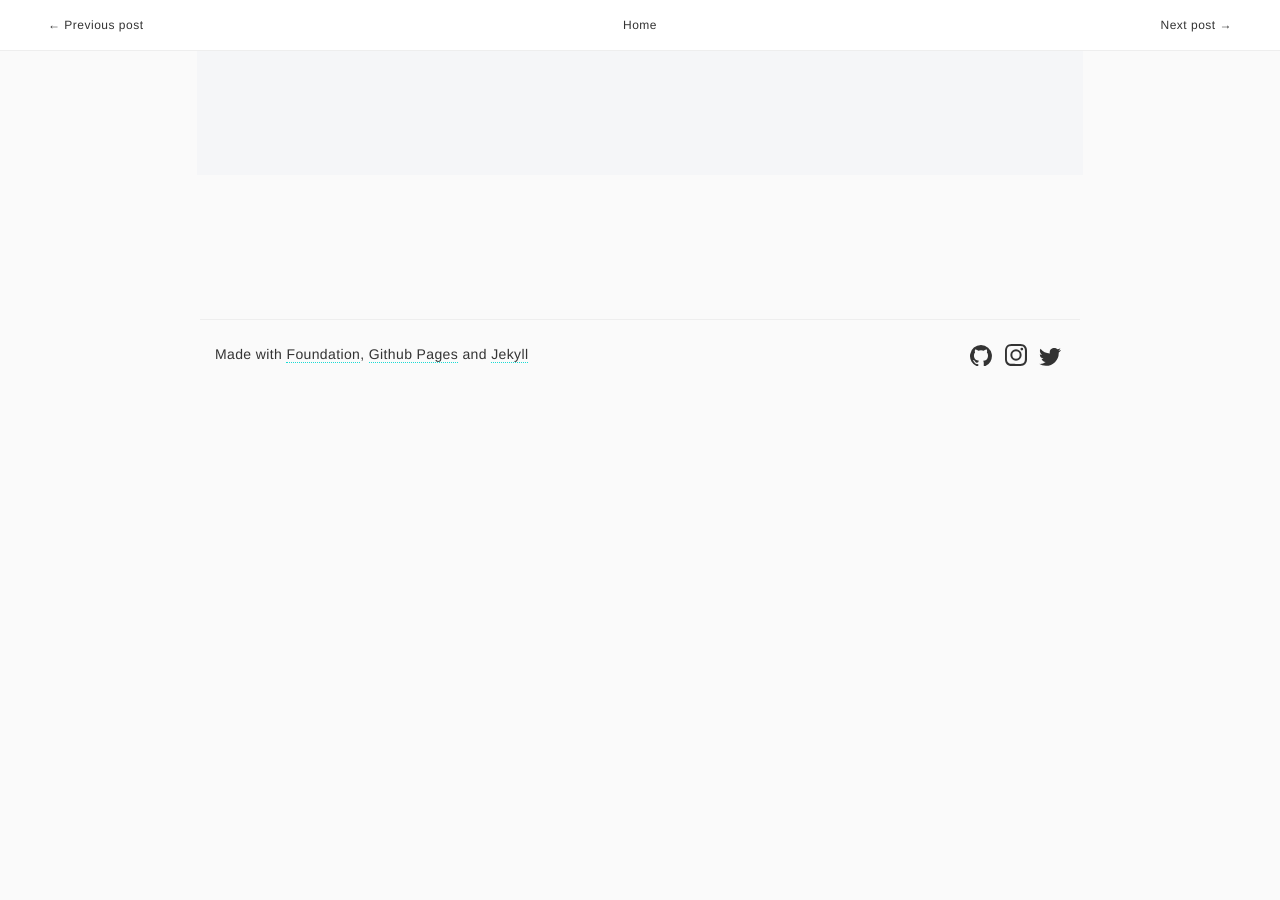
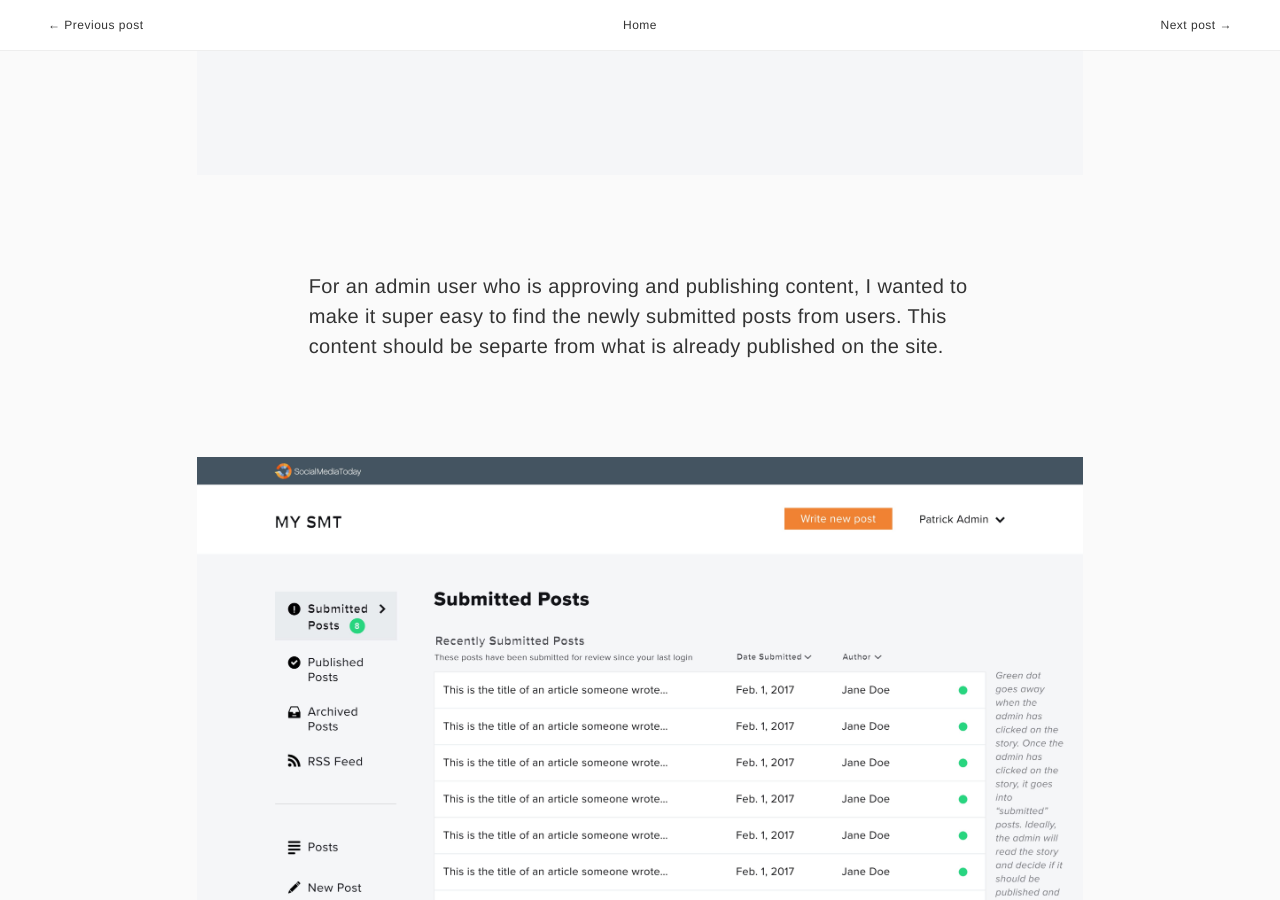
Before and after one commit to nancopeland/old-portfolio-site, a Jekyll site: the page built from _posts/2017-6-10-smt-user-content-admin.markdown, in a window 1280 px wide and 900 px high, scrolled down 4839 px. Built offline with Jekyll 4.4.1, drawn with Linux system fonts in a browser that asks for light colours; nearby versions of some CDN libraries; before the commit the page ends 5244 px from its top, so only the background shows below that; some of the changed text lies outside the part shown.

Commit message:
finishes writing post

```diff
--- a/_posts/2017-6-10-smt-user-content-admin.markdown
+++ b/_posts/2017-6-10-smt-user-content-admin.markdown
@@ -34,3 +34,13 @@
 
 {:.p-img}
 ![new site]({{ site.url }}/assets/img/smt_cms/smt4.jpg)
+
+For an admin user who is approving and publishing content, I wanted to make it super easy to find the newly submitted posts from users. This content should be separte from what is already published on the site.
+
+{:.p-img}
+![new site]({{ site.url }}/assets/img/smt_cms/smt5.jpg)
+
+{:.p-img}
+![new site]({{ site.url }}/assets/img/smt_cms/smt6.jpg)
+
+The "New Post" page where all users would submit content is still being designed. I hope to make it WYSIWYG. Stay tuned for updates on this project!
```
Also changed, not shown: other parts of _posts/2017-6-10-smt-user-content-admin.markdown (+1 -1 lines), assets/img/smt_cms/smt5.jpg (added), assets/img/smt_cms/smt6.jpg (added), 4 other files.
